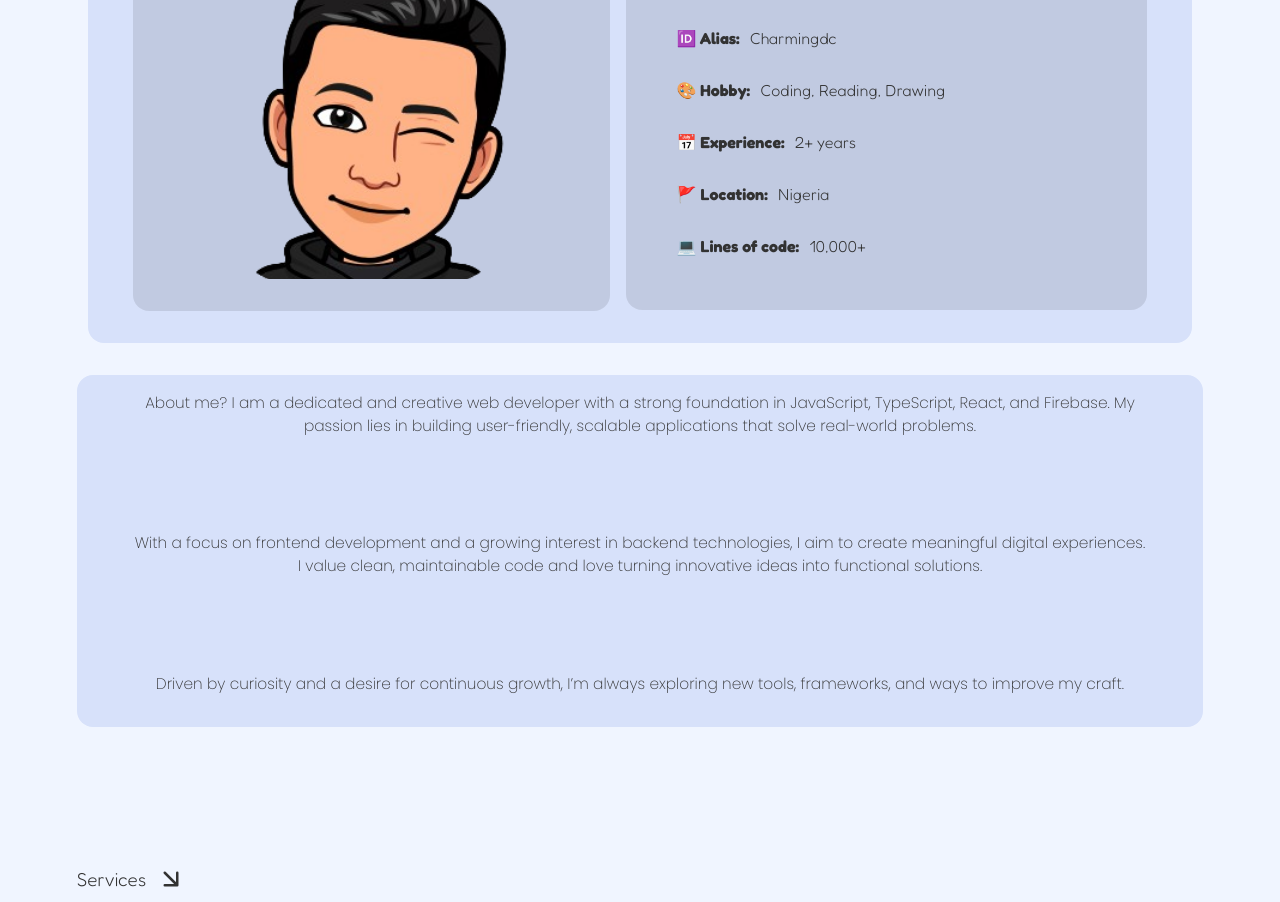
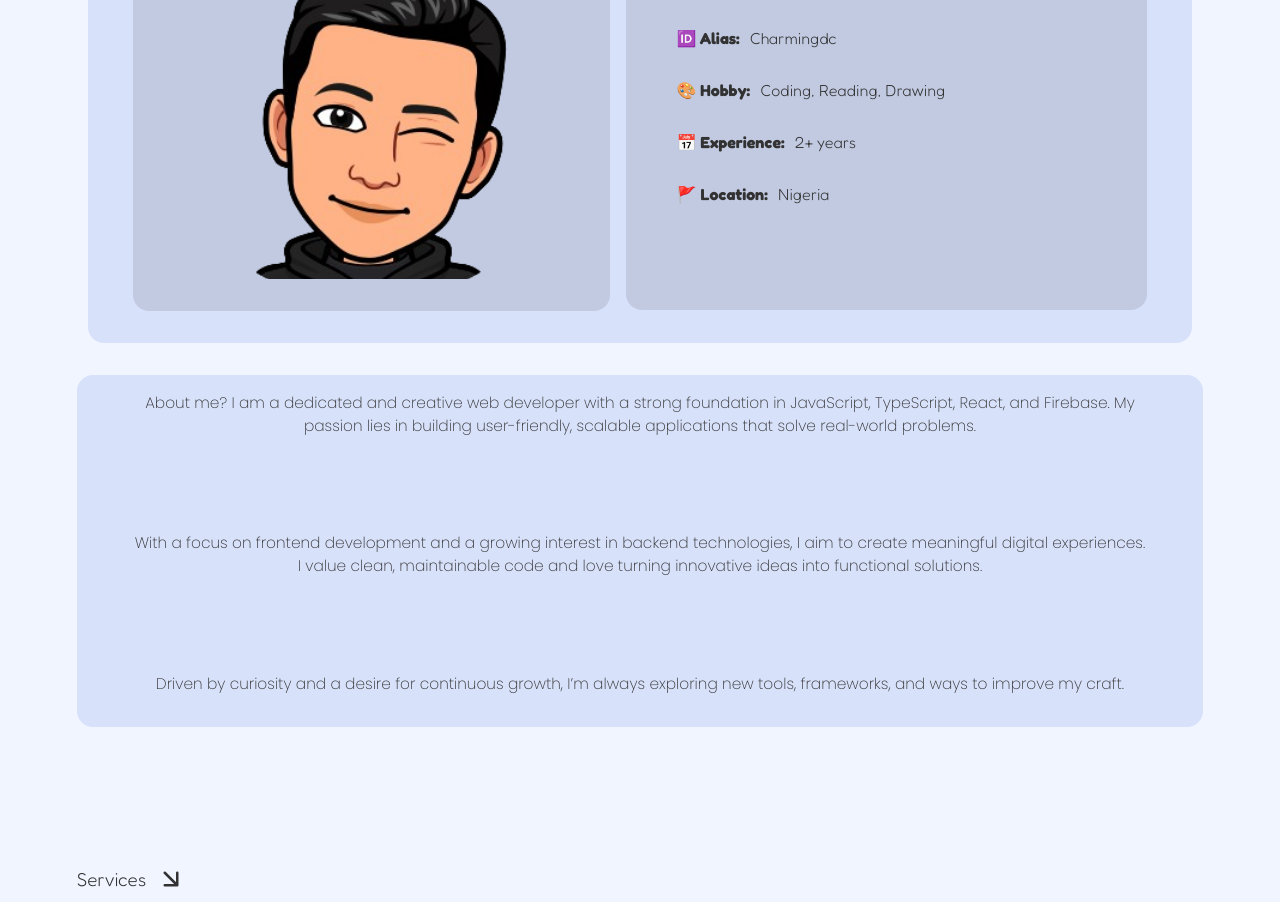
Before and after one commit to Charmingdc/Personal-Website, a React (Vite) app: page / in a window 1280 px wide. Shown: the part 1120-2022 px from the top of the page. Built offline with nearby package versions, Linux system fonts and the light colour scheme.

Commit message:
Fixed clustered UI and automate years of experience incrementation

```diff
--- a/src/components/AboutmeSection.tsx
+++ b/src/components/AboutmeSection.tsx
@@ -1,12 +1,28 @@
+import { useState, useEffect, useRef } from "react"
 import { motion, MotionConfig } from 'motion/react';
 
 import SvgIcons from './SvgIcons.tsx';
 
 const AboutmeSection = () => {
+  const hasAlreadyGotYrsInc = useRef(false);
+  const [yearsOfExp, setYearsOfExp] = useState<number>(2);
+
   const variants = {
    hidden: { opacity: 0, y: '4rem' },
    active: { opacity: 1, y: '0rem' }
   }
+
+
+  const currentYear = new Date().getFullYear();
+  useEffect(() => {
+   if (hasAlreadyGotYrsInc.current) return;
+
+   const increaseInYrs = currentYear - 2025;
+
+   setYearsOfExp(prev => prev + increaseInYrs);
+   hasAlreadyGotYrsInc.current = true;
+  }, [currentYear]);
+
 
   return (
     <section>
@@ -58,15 +74,11 @@ const AboutmeSection = () => {
           </li>
           <li>
            <strong> 📅 Experience: </strong>
-            2+ years
+            { yearsOfExp }+ years
           </li>
           <li>
             <strong> 🚩 Location: </strong>
             Nigeria
-          </li>
-          <li>
-            <strong> 💻 Lines of code: </strong>
-            10,000+
           </li>
         </ul>
       </motion.div>
```
